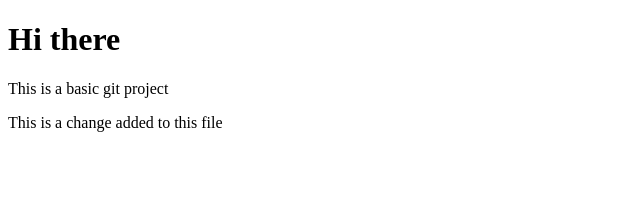
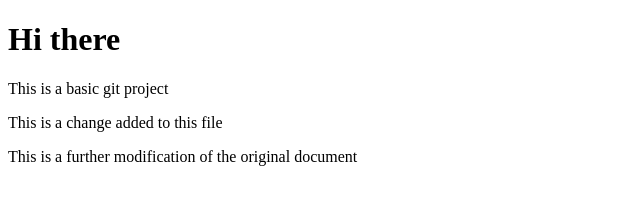
Before and after one commit to ym98274/git-project-three, a plain HTML site: page index.html in a window 1280 px wide. Shown: the whole page, without its empty margins (0-640 px from the left). Drawn offline with Linux system fonts and the light colour scheme.

Commit message:
A further p tag had been added

```diff
--- a/index.html
+++ b/index.html
@@ -11,6 +11,8 @@
 <p> This is a basic git project </p>
 
 <p> This is a change added to this file </p>
+
+<p>This is a further modification of the original document</p>
 <body>
 
 </body>
```
